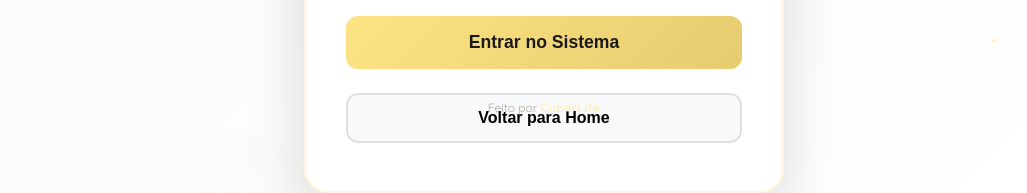
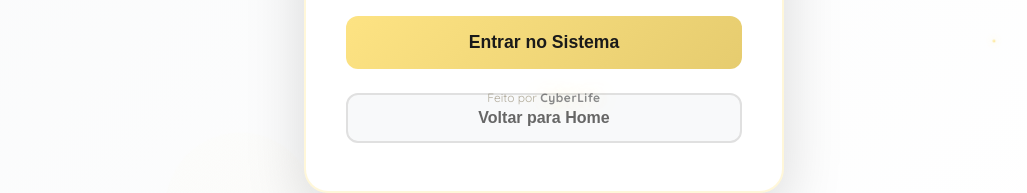
Before and after one commit to CyberLife-Projects/naty-studio, a React (Vite) app: page /admin in a window 1280 px wide. Shown: the part 655-848 px from the top of the page, without its empty margins (96-1123 px from the left). Built offline with nearby package versions, Linux system fonts and the light colour scheme; no server answers; the database is empty.

Commit message:
correção css

```diff
--- a/index.html
+++ b/index.html
@@ -8,41 +8,6 @@
     <link rel="preconnect" href="https://fonts.gstatic.com" crossorigin>
     <link href="https://fonts.googleapis.com/css2?family=Playfair+Display:wght@400;600;700&family=Quicksand:wght@300;400;500;600;700&family=Cormorant+Garamond:wght@300;400;500;600;700&display=swap" rel="stylesheet">
     <title>Naty Studio - Cílios & Sobrancelhas</title>
-    <style>
-      * {
-        margin: 0;
-        padding: 0;
-        box-sizing: border-box;
-      }
-      :root {
-        --primary-purple: #fde383;
-        --secondary-purple: #fde383;
-        --light-purple: #fffbf0;
-        --dark-purple: #e6cc6f;
-        --accent-pink: #fde383;
-        --light-pink: #fffef5;
-        --peach: #fef5d4;
-        --light-peach: #fffef9;
-        --text-dark: #2C2416;
-        --text-light: #6B5D3F;
-        --white: #FFFFFF;
-        --bg-light: #FFFEF9;
-        --shadow: rgba(253, 227, 131, 0.25);
-        --light-gold: #fef5d4;
-        --primary-gold: #fde383;
-      }
-      body {
-        font-family: 'Quicksand', sans-serif;
-        background: linear-gradient(135deg, #fafbfc 0%, #f5f7fa 100%);
-        min-height: 100vh;
-        color: var(--text-dark);
-        -webkit-font-smoothing: antialiased;
-        -moz-osx-font-smoothing: grayscale;
-      }
-      #root {
-        min-height: 100vh;
-      }
-    </style>
   </head>
   <body>
     <div id="root"></div>
--- a/package.json
+++ b/package.json
@@ -13,7 +13,7 @@
     "lucide-react": "^0.554.0",
     "react": "^18.2.0",
     "react-dom": "^18.2.0",
-    "react-router-dom": "^6.20.0"
+    "react-router-dom": "^6.30.2"
   },
   "devDependencies": {
     "@types/react": "^18.2.43",
--- a/src/index.css
+++ b/src/index.css
@@ -6,7 +6,7 @@
 
 @font-face {
   font-family: 'Fortalesia Script';
-  src: url('/src/fontes/FortalesiaScript_PERSONAL_USE_ONLY.otf') format('opentype');
+  src: url('./fontes/FortalesiaScript_PERSONAL_USE_ONLY.otf') format('opentype');
   font-weight: normal;
   font-style: normal;
   font-display: swap;
@@ -14,7 +14,7 @@
 
 @font-face {
   font-family: 'Fortalesia Plain';
-  src: url('/src/fontes/FortalesiaPlain_PERSONAL_USE_ONLY.otf') format('opentype');
+  src: url('./fontes/FortalesiaPlain_PERSONAL_USE_ONLY.otf') format('opentype');
   font-weight: normal;
   font-style: normal;
   font-display: swap;
--- a/src/pages/AdminLogin.css
+++ b/src/pages/AdminLogin.css
@@ -281,6 +281,8 @@
 
 .password-input-wrapper input {
   flex: 1;
+}
+
 .form-group input:disabled {
   opacity: 0.6;
   cursor: not-allowed;
@@ -289,7 +291,6 @@
 /* Efeito de digitação com brilho dourado */
 .form-group input:focus + label {
   color: var(--primary-gold);
-}0px;
 }
 
 .toggle-password {
@@ -368,12 +369,18 @@
   border-radius: 12px;
   font-size: 1rem;
   font-weight: 600;
+  color: #666;
+  cursor: pointer;
+  transition: all 0.3s ease;
+}
+
 .btn-back-home:hover:not(:disabled) {
   background: white;
   border-color: var(--primary-gold);
   color: #333;
   box-shadow: 0 4px 12px rgba(253, 227, 131, 0.2);
 }
+
 .btn-back-home:disabled {
   opacity: 0.5;
   cursor: not-allowed;
```
Also changed, not shown: 1 other file (tests, documents, lock files or other folders).
